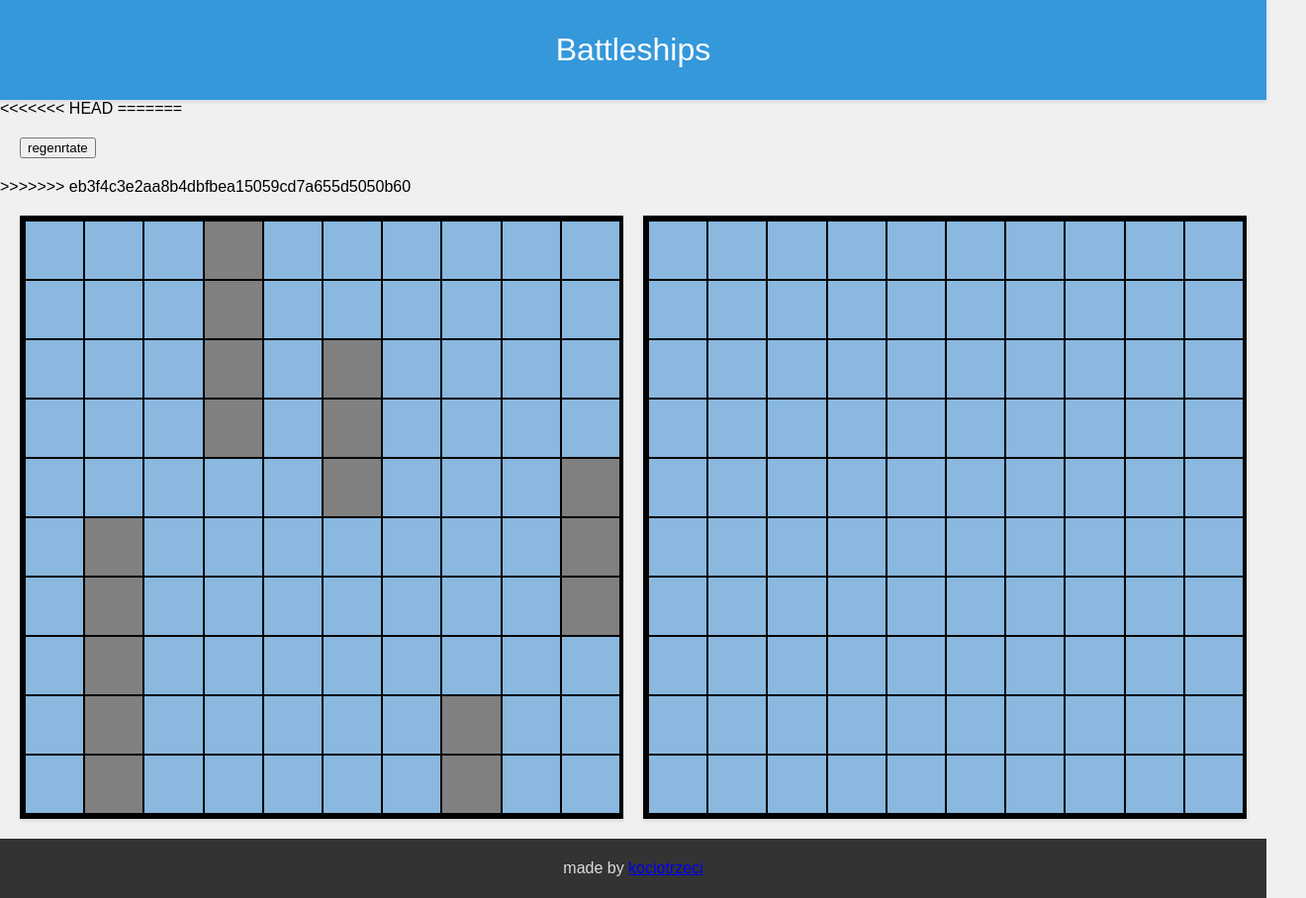
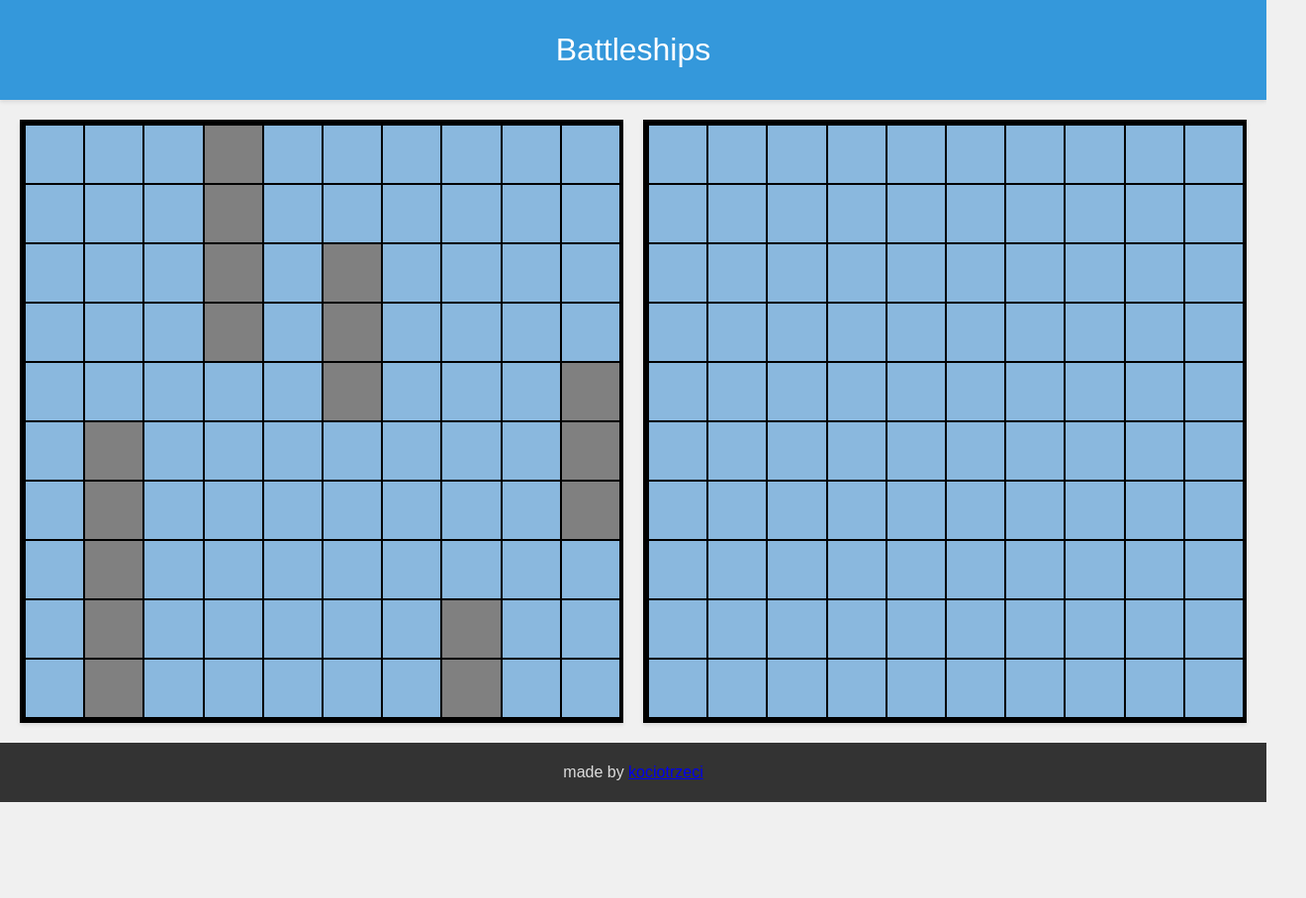
Before and after one commit to kociotrzeci/battleships, a website built with webpack: page src/index.html in a window 1280 px wide. Shown: the whole page at 99% size, 1320 px wide, since content can reach past the window. After the commit the page ends 811 px from the top, so only its background shows below. Built offline with nearby package versions, Linux system fonts and the light colour scheme.

Commit message:
cleaning after merge conflict

```diff
--- a/src/index.html
+++ b/src/index.html
@@ -10,12 +10,6 @@
     <div id="header">
       <p>Battleships</p>
     </div>
-<<<<<<< HEAD
-=======
-    <div id="menuBar">
-        <button id ="regenerate">regenrtate</button>
-    </div>
->>>>>>> eb3f4c3e2aa8b4dbfbea15059cd7a655d5050b60
       <div id="content">
         <div id="left-panel"></div>
         <div id="right-panel"></div>
```
Also changed, not shown: dist/index.html.
